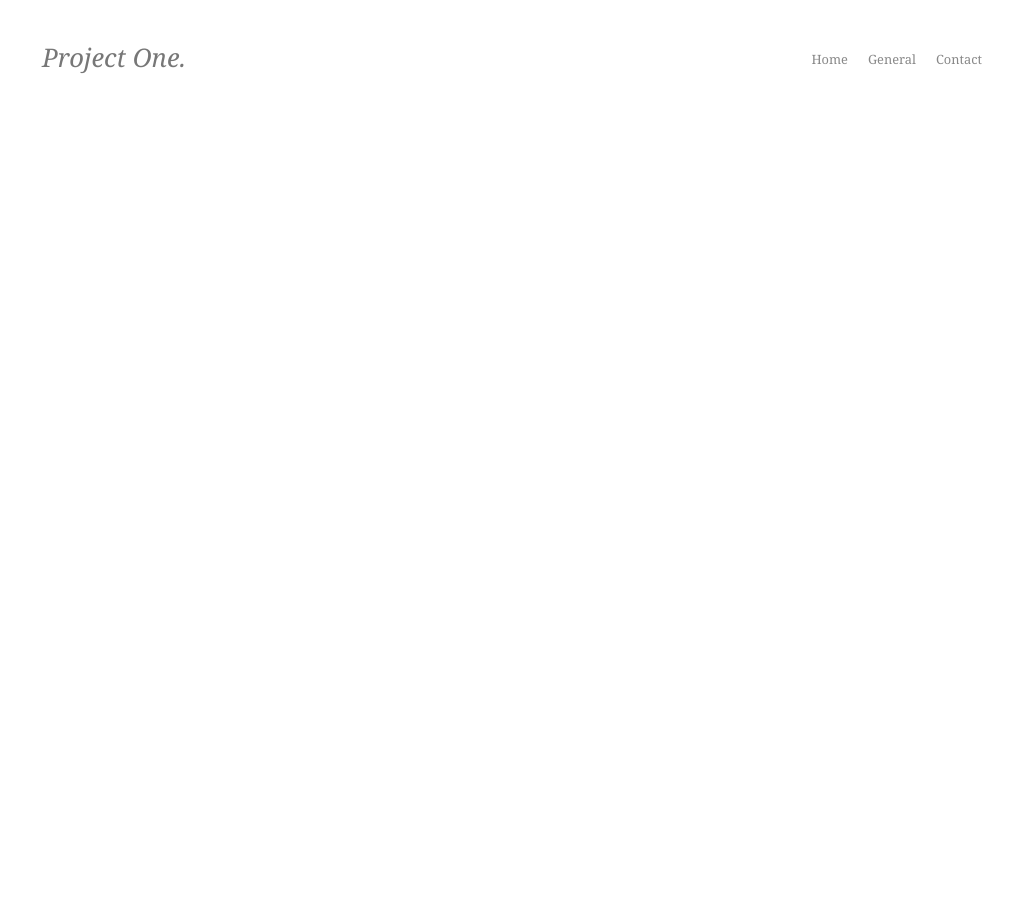
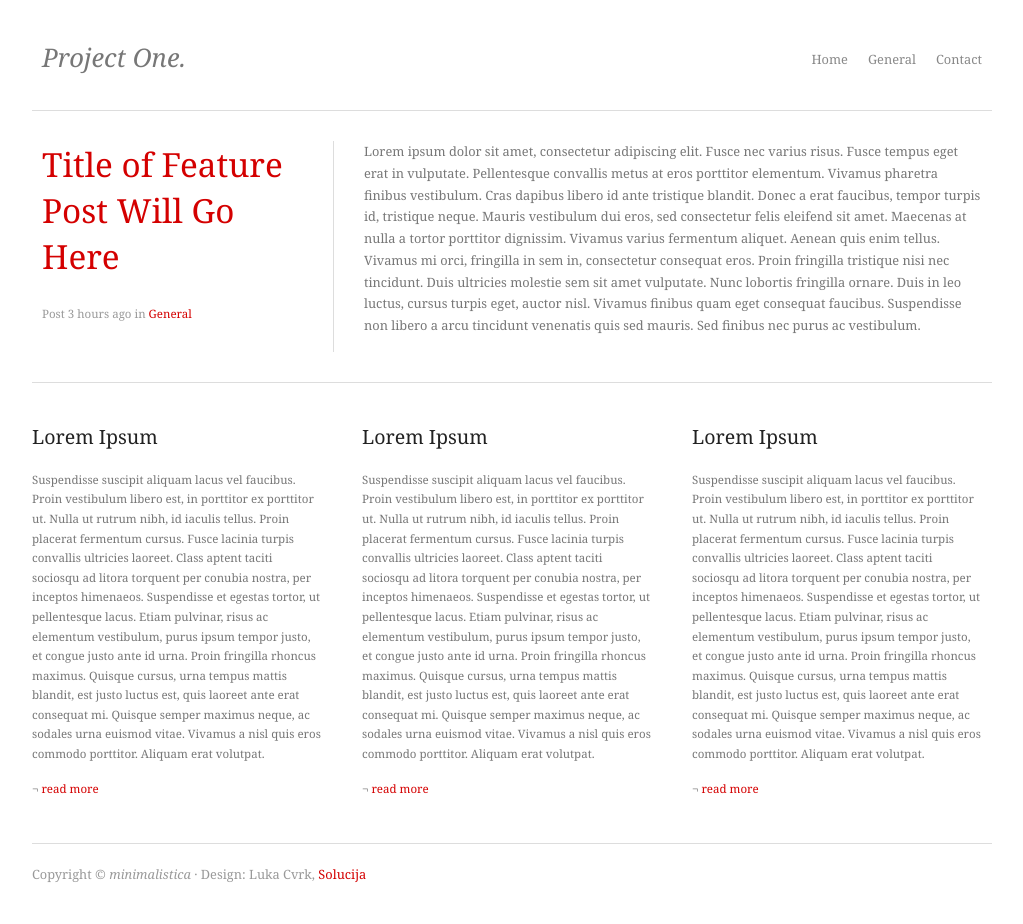
Before and after one commit to camposFabio/udemy_learn_html_css, a plain HTML site: page index.html in a window 1280 px wide. Shown: the whole page, without its empty margins (128-1151 px from the left). Before the commit the page ends 800 px from the top, so only its background shows below. Drawn offline with Linux system fonts and the light colour scheme.

Commit message:
Project 1

```diff
--- a/css/style.css
+++ b/css/style.css
@@ -57,3 +57,79 @@ h1 {
     color: #555;
     text-decoration: underline;
 }
+
+.post {
+    padding: 30px 10px;
+    border-top: 1px solid #ddd;
+    border-bottom: 1px solid #ddd;
+    margin: 0 0 40px;
+    clear: both;
+}
+
+.post .detail {
+    float: left;
+    width: 250px;
+}
+
+h2 {
+    font-weight: normal;
+    font-size: 2.6em;
+    padding: 0 0 10px;
+    margin: 0 0 15px;
+}
+
+h2 a {
+    color: #d40000;
+    text-decoration: none;
+}
+
+.post .detail .info {
+    font-size: .9em;
+    color: #999;
+}
+
+.post .detail .info .a {
+    color: #777;
+    border-bottom: 1px dotted #999;
+    padding: 3px 1px;
+}
+
+.post .postbody {
+    float: right;
+    width: 618px;
+    padding: 0 0 0 30px;
+    border-left: 1px solid #ddd;
+}
+
+.clear {
+    clear: both;
+}
+
+.col {
+    width: 290px;
+    margin: 0 40px 30px 0;
+    float: left;
+    font-size: .9em;
+}
+
+h3 {
+    font-size: 1.7em;
+    font-weight: normal;
+    margin: 0 0 20px;
+}
+
+h3 a {
+    color: #222;
+}
+
+.last {
+    margin-right: 0;
+}
+
+#footer {
+    clear: both;
+    border-top: 1px solid #ddd;
+    padding: 20px 0;
+    color: #999;
+
+}
--- a/index.html
+++ b/index.html
@@ -14,6 +14,73 @@
             <li><a href="#">General</a></li>
             <li><a hreg="#">Contact</a></li>
         </ul>
+        <div class="post">
+            <div class="detail">
+                <h2><a href="">Title of Feature Post Will Go Here</a></h2>
+                <p class="info">Post 3 hours ago in <a haref="#">General</a></p>
+            </div>
+            <div class="postbody">
+                <p>
+                    Lorem ipsum dolor sit amet, consectetur adipiscing elit. Fusce nec varius risus. Fusce tempus eget
+                    erat in vulputate. Pellentesque convallis metus at eros porttitor elementum. Vivamus pharetra
+                    finibus vestibulum. Cras dapibus libero id ante tristique blandit. Donec a erat faucibus, tempor
+                    turpis id, tristique neque. Mauris vestibulum dui eros, sed consectetur felis eleifend sit amet.
+
+                    Maecenas at nulla a tortor porttitor dignissim. Vivamus varius fermentum aliquet. Aenean quis enim
+                    tellus. Vivamus mi orci, fringilla in sem in, consectetur consequat eros. Proin fringilla tristique
+                    nisi nec tincidunt. Duis ultricies molestie sem sit amet vulputate. Nunc lobortis fringilla ornare.
+                    Duis in leo luctus, cursus turpis eget, auctor nisl. Vivamus finibus quam eget consequat faucibus.
+                    Suspendisse non libero a arcu tincidunt venenatis quis sed mauris. Sed finibus nec purus ac
+                    vestibulum.
+                </p>
+            </div>
+            <div class="clear"> </div>
+        </div> <!-- End Post Div -->
+        <div class="col">
+            <h3><a href="#">Lorem Ipsum</a></h3>
+            <p>
+                Suspendisse suscipit aliquam lacus vel faucibus. Proin vestibulum libero est, in porttitor ex
+                porttitor ut. Nulla ut rutrum nibh, id iaculis tellus. Proin placerat fermentum cursus. Fusce
+                lacinia turpis convallis ultricies laoreet. Class aptent taciti sociosqu ad litora torquent per
+                conubia nostra, per inceptos himenaeos. Suspendisse et egestas tortor, ut pellentesque lacus. Etiam
+                pulvinar, risus ac elementum vestibulum, purus ipsum tempor justo, et congue justo ante id urna.
+                Proin fringilla rhoncus maximus. Quisque cursus, urna tempus mattis blandit, est justo luctus est,
+                quis laoreet ante erat consequat mi. Quisque semper maximus neque, ac sodales urna euismod vitae.
+                Vivamus a nisl quis eros commodo porttitor. Aliquam erat volutpat.
+            </p>
+            <p>&not; <a href="#">read more</a></p>
+        </div> <!-- End Col Div -->
+        <div class="col">
+            <h3><a href="#">Lorem Ipsum</a></h3>
+            <p>
+                Suspendisse suscipit aliquam lacus vel faucibus. Proin vestibulum libero est, in porttitor ex
+                porttitor ut. Nulla ut rutrum nibh, id iaculis tellus. Proin placerat fermentum cursus. Fusce
+                lacinia turpis convallis ultricies laoreet. Class aptent taciti sociosqu ad litora torquent per
+                conubia nostra, per inceptos himenaeos. Suspendisse et egestas tortor, ut pellentesque lacus. Etiam
+                pulvinar, risus ac elementum vestibulum, purus ipsum tempor justo, et congue justo ante id urna.
+                Proin fringilla rhoncus maximus. Quisque cursus, urna tempus mattis blandit, est justo luctus est,
+                quis laoreet ante erat consequat mi. Quisque semper maximus neque, ac sodales urna euismod vitae.
+                Vivamus a nisl quis eros commodo porttitor. Aliquam erat volutpat.
+            </p>
+            <p>&not; <a href="#">read more</a></p>
+        </div> <!-- End Col Div -->
+        <div class="col last">
+            <h3><a href="#">Lorem Ipsum</a></h3>
+            <p>
+                Suspendisse suscipit aliquam lacus vel faucibus. Proin vestibulum libero est, in porttitor ex
+                porttitor ut. Nulla ut rutrum nibh, id iaculis tellus. Proin placerat fermentum cursus. Fusce
+                lacinia turpis convallis ultricies laoreet. Class aptent taciti sociosqu ad litora torquent per
+                conubia nostra, per inceptos himenaeos. Suspendisse et egestas tortor, ut pellentesque lacus. Etiam
+                pulvinar, risus ac elementum vestibulum, purus ipsum tempor justo, et congue justo ante id urna.
+                Proin fringilla rhoncus maximus. Quisque cursus, urna tempus mattis blandit, est justo luctus est,
+                quis laoreet ante erat consequat mi. Quisque semper maximus neque, ac sodales urna euismod vitae.
+                Vivamus a nisl quis eros commodo porttitor. Aliquam erat volutpat.
+            </p>
+            <p>&not; <a href="#">read more</a></p>
+        </div> <!-- End Col Div -->
+        <div id="footer">
+            <p>Copyright &copy; <em>minimalistica</em> &middot; Design: Luka Cvrk, <a haref="#">Solucija</a></p>
+        </div>
     </div>
 </body>
 
```
Also changed, not shown: img/1.jpg (added), img/2.jpg (added), img/3.jpg (added), img/4.png (added), img/5.jpg (added), img/6.jpg (added), img/deal.jpg (added), img/logo.jpg (added), img/sale-product.jpg (added), img/sale-product2.jpg (added), img/slider.jpg (added), project_1.jpg (renamed from project-1.jpg).
